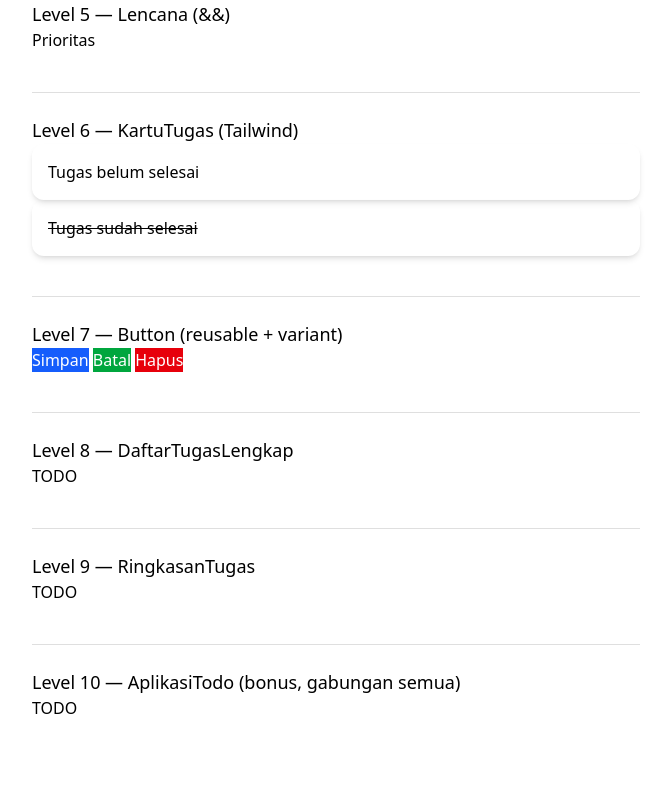
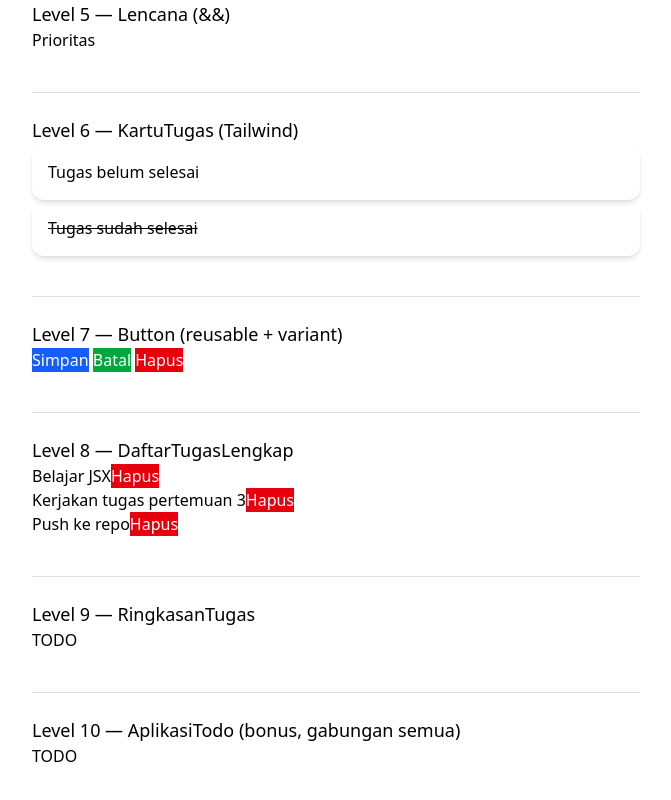
Before and after one commit to webdev-if-its/frontend-5053241047, a React (Vite) app in the folder pertemuan-03/: page / in a window 1280 px wide. Shown: the part 844-1644 px from the top of the page, without its empty margins (304-975 px from the left). Built offline with nearby package versions, Linux system fonts and the light colour scheme.

Commit message:
pertemuan-03: level 8 selesai

```diff
--- a/pertemuan-03/src/components/DaftarTugasLengkap.tsx
+++ b/pertemuan-03/src/components/DaftarTugasLengkap.tsx
@@ -8,6 +8,19 @@
 //   tersebut — MANFAATKAN KEMBALI komponen Button dari Level 7, jangan
 //   tulis <button> baru dari nol.
 // Lihat SOAL.md untuk kontrak lengkap.
-export function DaftarTugasLengkap(props: any) {
-  return <p>TODO</p>
+import type { Tugas } from '../types'
+import { Button } from './Button';
+
+export function DaftarTugasLengkap(props: { tugas: Tugas[]; onHapus: (id: string) => void }) {
+  if (props.tugas.length === 0) {
+    return <p>Tidak ada tugas</p>
+  }
+  return (
+  <ul>
+    {props.tugas.map((item) => (
+    <li key={item.id}>{item.teks}
+    <Button variant="danger" onClick={() => props.onHapus(item.id)}>Hapus</Button></li>
+  ))}
+  </ul>
+ )
 }
```
